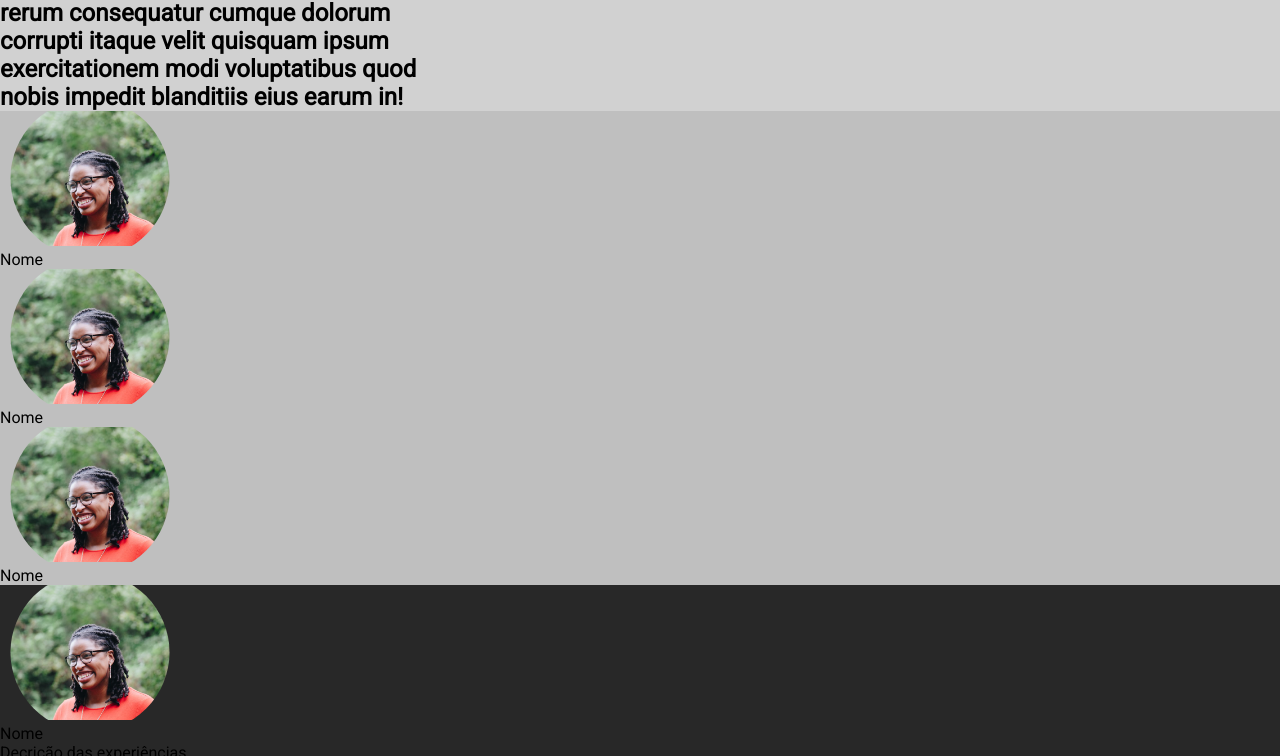
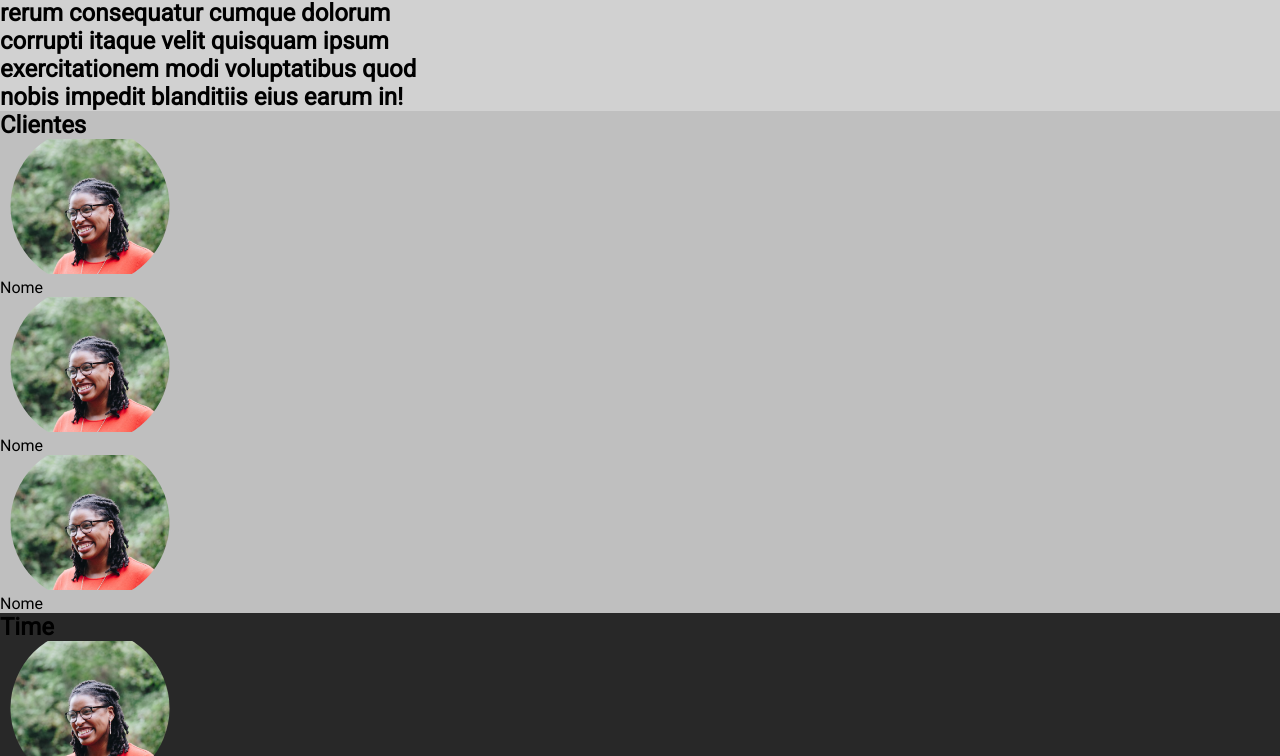
Before and after one commit to lozsp13/brasil_roots, a plain HTML site: page index.html in a window 1280 px wide. Shown: the part 1031-1787 px from the top of the page. Drawn offline with Linux system fonts and the light colour scheme.

Commit message:
alteracao

```diff
--- a/index.html
+++ b/index.html
@@ -65,6 +65,7 @@
         </div>
     </div>
     <div class="clientes">
+        <h2>Clientes</h2>
         <div>
             <img class="persona" src="./images/Persona.jpg" alt="">
             <p>Nome</p>
@@ -79,6 +80,7 @@
         </div>
     </div>
     <div class="time">
+        <h2>Time</h2>
         <div>
             <img class="persona" src="./images/Persona.jpg" alt="">
             <p>Nome</p>
```
